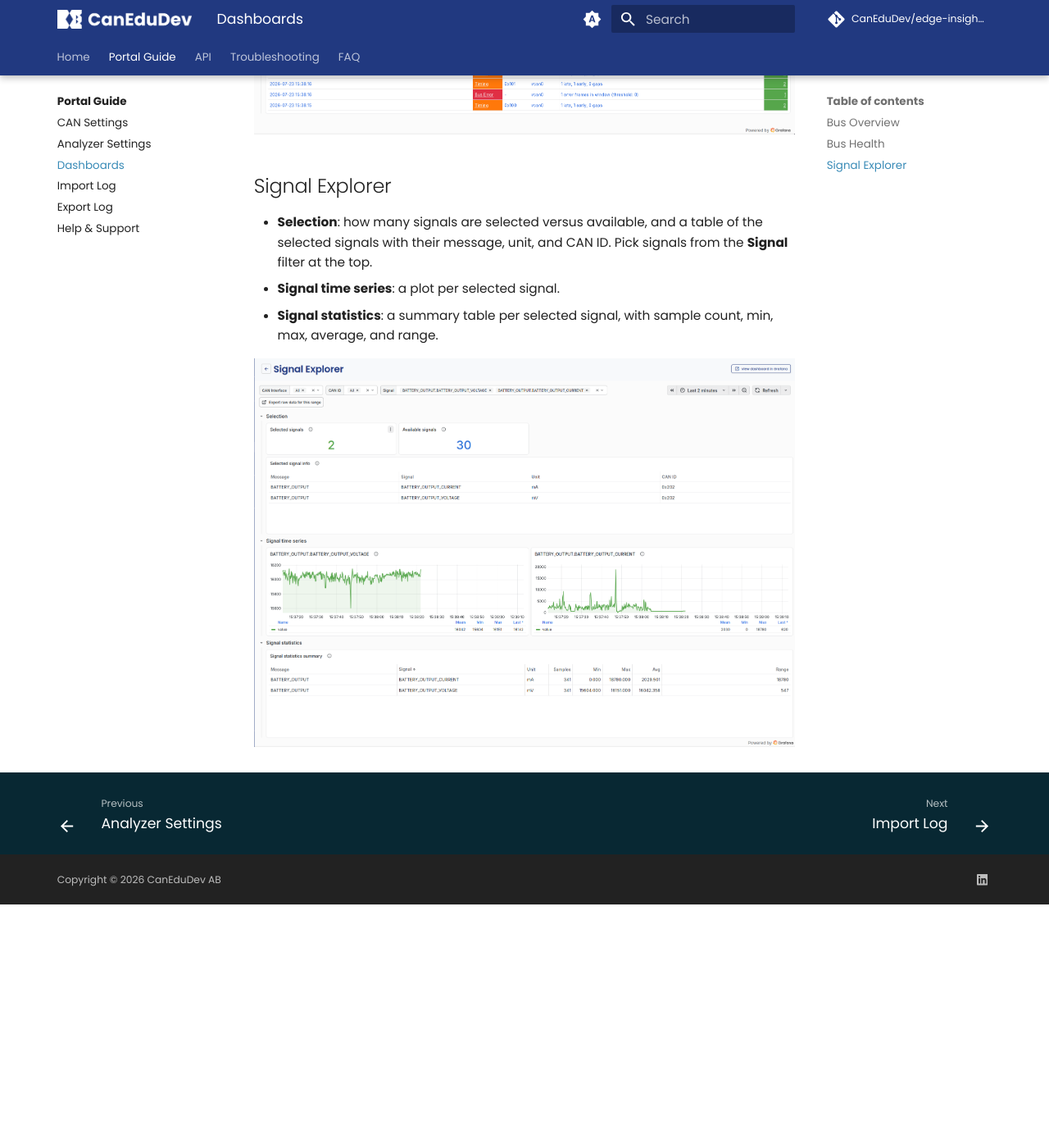
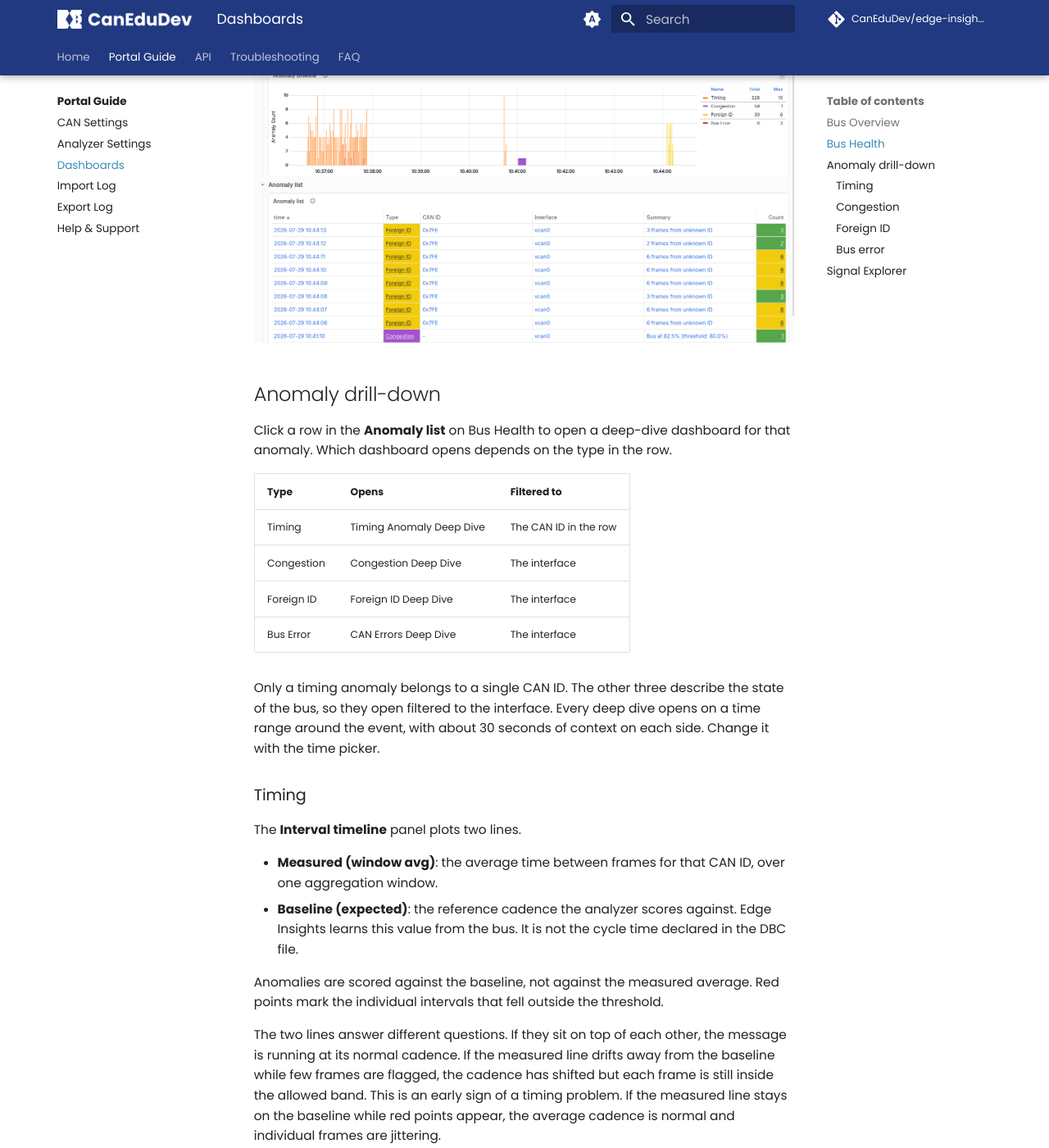
Before and after one commit to CanEduDev/edge-insights-docs, an MkDocs documentation site: the page built from docs/portal/dashboards.md, in a window 1280 px wide and 1400 px high, scrolled down 1986 px. Shown: the whole window at 82% size. Built offline with MkDocs 1.6.1 and Material for MkDocs 9.7.7, drawn with Linux system fonts in a browser that asks for light colours; comment, search, counter and statistics services are not loaded; before the commit the page ends 3089 px from its top, so only the background shows below that; some of the changed text lies outside the part shown.

Commit message:
Document the anomaly drill-downs and refresh the dashboard screenshots
The Dashboards page described the drill-down as if it were one view. It is
four: clicking a row in the Bus Health anomaly list opens a different deep
dive per anomaly type, and only the timing one is scoped to a single CAN
ID — the rest describe the state of the bus, so they open filtered to the
interface.

Replace the timing-only subsection with an "Anomaly drill-down" section: a
table of which dashboard each type opens and what it filters to, then one
subsection each for timing, congestion, foreign ID and bus error. Each
explains the thing its panels do not say themselves — that the timing
baseline is learned from the bus rather than read from the DBC, that the
congestion dashboard deliberately shows the same traffic at two time
scales, that a foreign ID is often a configuration gap rather than a
fault, and how to read the stacked error classes.

Signal Explorer loses its separate statistics section: the two tables are
now one.

Screenshots refreshed for all eight dashboards, including the four deep
dives which had none.

🤖 Generated with [Claude Code](https://claude.com/claude-code)

Co-Authored-By: Claude Opus 5 <noreply@anthropic.com>

```diff
--- a/docs/portal/dashboards.md
+++ b/docs/portal/dashboards.md
@@ -44,13 +44,136 @@ the panel shows.
 
 ![Bus Health dashboard](../images/portal/dashboards/bus-health-embed.png)
 
+## Anomaly drill-down
+
+Click a row in the **Anomaly list** on Bus Health to open a deep-dive
+dashboard for that anomaly. Which dashboard opens depends on the type in
+the row.
+
+| Type | Opens | Filtered to |
+| ---- | ----- | ----------- |
+| Timing | Timing Anomaly Deep Dive | The CAN ID in the row |
+| Congestion | Congestion Deep Dive | The interface |
+| Foreign ID | Foreign ID Deep Dive | The interface |
+| Bus Error | CAN Errors Deep Dive | The interface |
+
+Only a timing anomaly belongs to a single CAN ID. The other three
+describe the state of the bus, so they open filtered to the interface.
+Every deep dive opens on a time range around the event, with about 30
+seconds of context on each side. Change it with the time picker.
+
+### Timing
+
+The **Interval timeline** panel plots two lines.
+
+- **Measured (window avg)**: the average time between frames for that CAN
+  ID, over one aggregation window.
+- **Baseline (expected)**: the reference cadence the analyzer scores
+  against. Edge Insights learns this value from the bus. It is not the
+  cycle time declared in the DBC file.
+
+Anomalies are scored against the baseline, not against the measured
+average. Red points mark the individual intervals that fell outside the
+threshold.
+
+The two lines answer different questions. If they sit on top of each
+other, the message is running at its normal cadence. If the measured line
+drifts away from the baseline while few frames are flagged, the cadence
+has shifted but each frame is still inside the allowed band. This is an
+early sign of a timing problem. If the measured line stays on the
+baseline while red points appear, the average cadence is normal and
+individual frames are jittering.
+
+The **Anomaly details** table lists every flagged frame with its measured
+interval, the baseline it was scored against, and the deviation between
+them.
+
+![Timing Anomaly Deep Dive](../images/portal/dashboards/anomaly-deep-dive-embed.png)
+
+### Congestion
+
+A microburst is a short window, well under a second, where bus
+utilization crossed the congestion threshold. Set the threshold in
+[Analyzer Settings](analyzer-settings.md#thresholds).
+
+The dashboard shows the same traffic at two time scales, and the
+difference between them is the point.
+
+- **Sub-second (why it triggered)**: the **Micro-burst timeline** plots
+  one point per event, at the utilization measured during that short
+  window. These are individual events, not a continuous signal.
+- **Per-second (context)**: the **Bus utilization** panel plots the
+  per-second average over the same range.
+
+A burst that saturates the bus for 200 ms stands out in the first panel
+and is almost invisible in the second, because the per-second average
+spreads it over five times its duration. Read the two together to tell an
+isolated burst from sustained pressure. The **Avg bus utilization** and
+**Peak utilization** numbers at the top make the same comparison in a
+single figure each.
+
+The **Recent events** table lists every microburst with its utilization,
+frame count, payload bytes, and the threshold that applied at the time.
+The threshold is recorded per event, so events from before a settings
+change still show the value they were judged against.
+
+![Congestion Deep Dive](../images/portal/dashboards/congestion-deep-dive-embed.png)
+
+### Foreign ID
+
+A foreign ID is a CAN ID that is not defined in the loaded DBC file, not
+learned during baseline Teach mode, and not listed under
+[Known CAN IDs](can-settings.md#known-can-ids). It can mean a new or
+misconfigured ECU, a device left connected from an earlier test, or
+traffic that does not belong on the bus.
+
+The **Frame count timeline** plots one series per foreign ID, so a
+steady talker and a one-time appearance look different at a glance. The
+**Event details** table lists every event with its frame count and the
+timestamp the ID was first seen.
+
+The drill-down opens with every foreign ID on the interface selected.
+Narrow it with the **CAN ID** filter at the top when one ID is of
+interest.
+
+Before treating a foreign ID as a fault, check that it is not simply
+missing from your configuration. Adding it under Known CAN IDs stops the
+anomalies.
+
+![Foreign ID Deep Dive](../images/portal/dashboards/foreign-id-deep-dive-embed.png)
+
+### Bus error
+
+These are errors reported by the CAN controller itself, not anomalies
+derived from traffic patterns. A Bus Error anomaly fires when the number
+of error frames in a window exceeds the error rate threshold, both set in
+[Analyzer Settings](analyzer-settings.md#thresholds).
+
+**Error rate over time** breaks the errors down by class: TX timeout,
+lost arbitration, controller, protocol, transceiver, no ACK, bus off, bus
+error, restarted, and error counter. The class points at the layer to
+investigate. No ACK usually means nobody is listening, for example a
+single node on the bus or a wiring fault. Lost arbitration is normal in
+small numbers on a busy bus. Bus off means the controller took itself
+off the bus after too many errors.
+
+Two details when reading the stacked chart. A single error frame that
+carries several class bits is counted once in the totals but appears in
+each matching series, so the stacked total can be higher than the raw
+frame count. Bus off and restarted are state transitions rather than
+running counters, so they appear as isolated marks rather than a rate.
+
+The **Recent threshold events** table lists the windows that crossed the
+threshold, each with its own class breakdown.
+
+![CAN Errors Deep Dive](../images/portal/dashboards/can-errors-deep-dive-embed.png)
+
 ## Signal Explorer
 
 - **Selection**: how many signals are selected versus available, and a
-  table of the selected signals with their message, unit, and CAN ID.
-  Pick signals from the **Signal** filter at the top.
+  summary table with one row per selected signal: CAN ID, message, signal,
+  unit, sample count, min, max, average, and range over the selected time
+  range. Pick signals from the **Signal** filter at the top.
 - **Signal time series**: a plot per selected signal.
-- **Signal statistics**: a summary table per selected signal, with
-  sample count, min, max, average, and range.
 
 ![Signal Explorer dashboard](../images/portal/dashboards/signal-explorer-embed.png)
```
Also changed, not shown: docs/images/portal/dashboards/anomaly-deep-dive-embed.png (added), docs/images/portal/dashboards/bus-health-embed.png, docs/images/portal/dashboards/bus-overview-embed.png, docs/images/portal/dashboards/can-errors-deep-dive-embed.png (added), docs/images/portal/dashboards/congestion-deep-dive-embed.png (added), docs/images/portal/dashboards/foreign-id-deep-dive-embed.png (added), docs/images/portal/dashboards/overview.png, docs/images/portal/dashboards/signal-explorer-embed.png.
